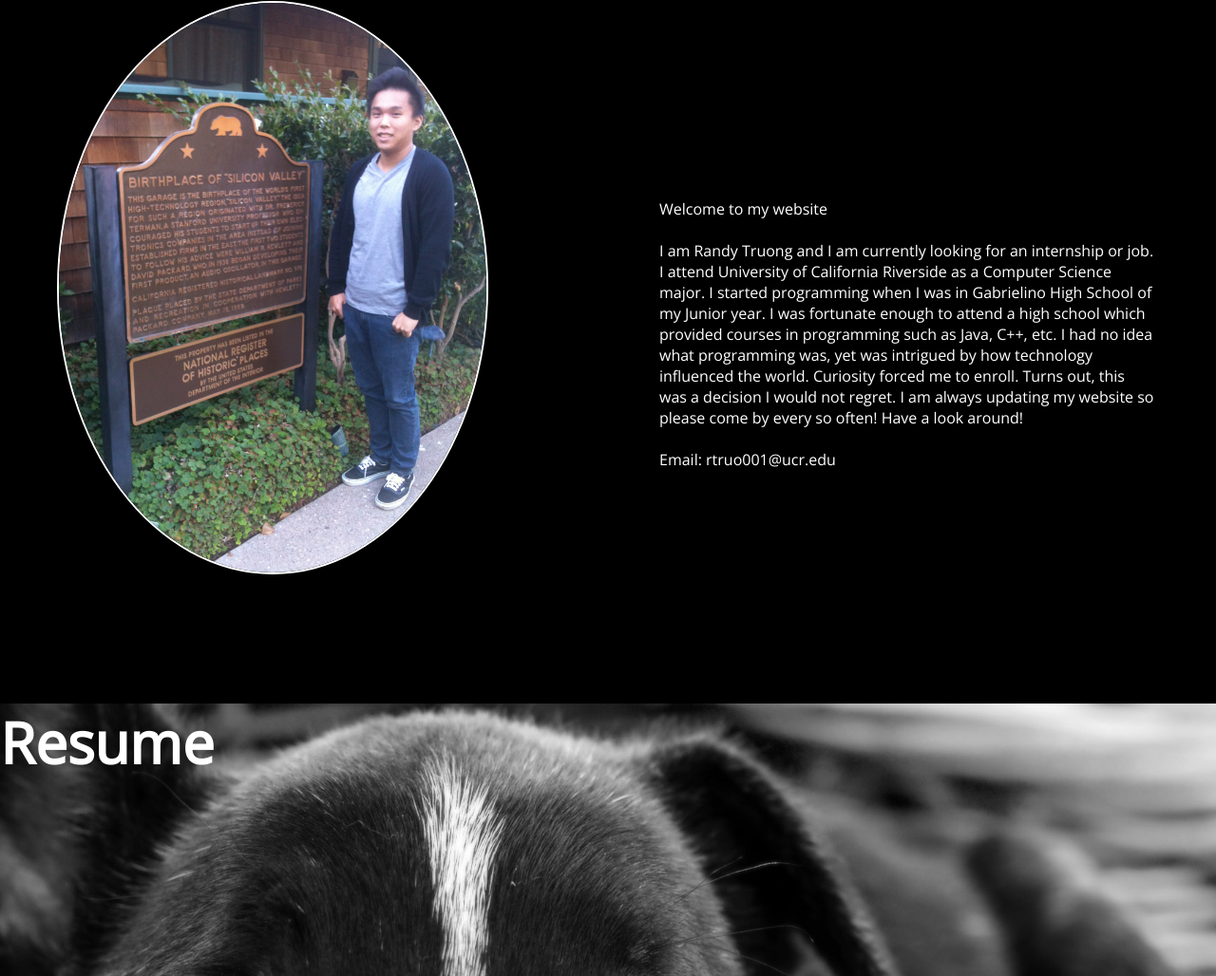
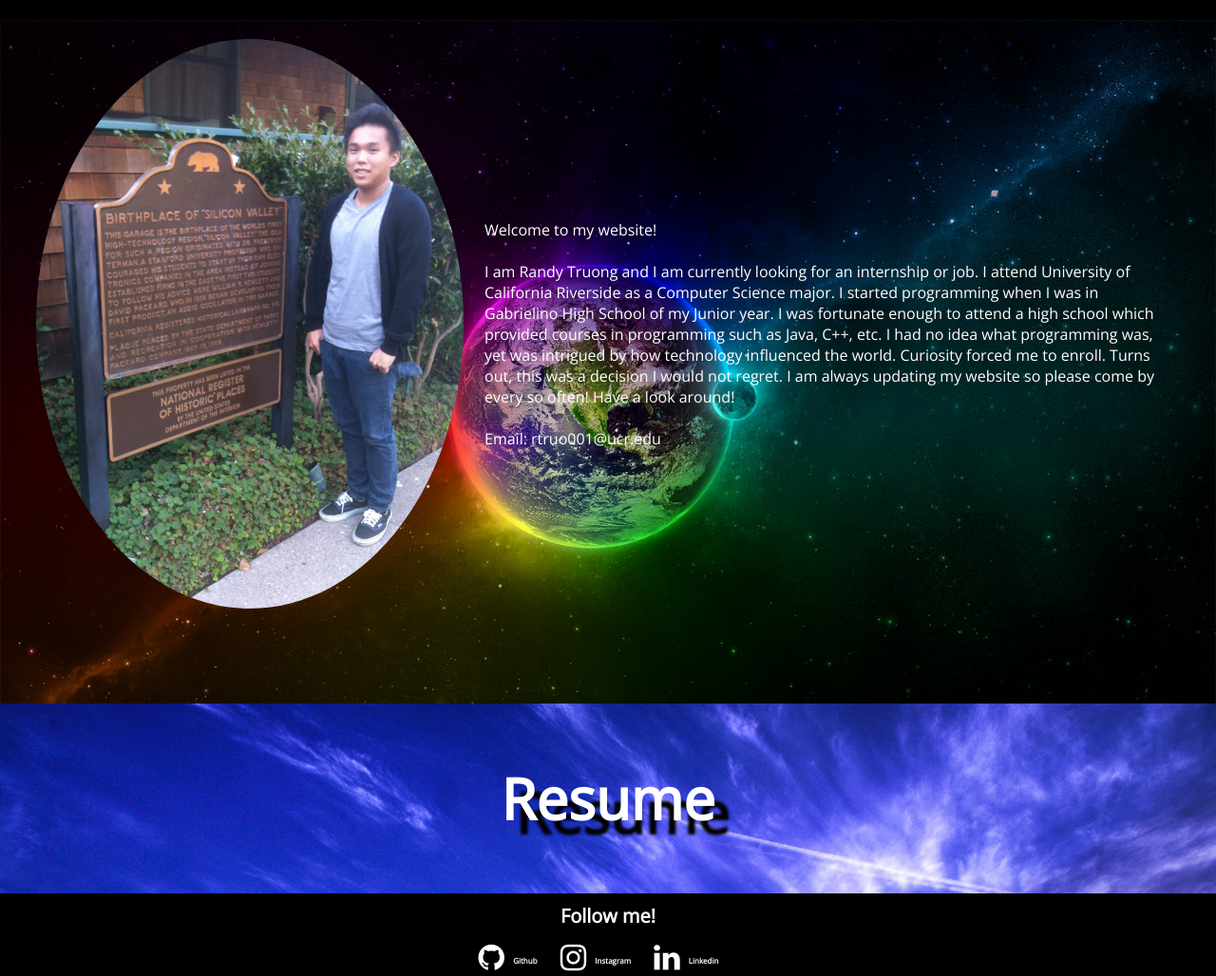
Before and after one commit to rtruo001/GitTest, a plain HTML site: page 2MyWebpage/index.html in a window 1280 px wide. Shown: the part 859-1887 px from the top of the page at 95% size. Drawn offline with nearby package versions, Linux system fonts and the light colour scheme.

Commit message:
Finished first iteration of website

```diff
--- a/2MyWebpage/index.html
+++ b/2MyWebpage/index.html
@@ -21,7 +21,9 @@
 
 		<header>
 			<section id="picture">
-				<div id="pictureOfMe"></div>
+				<div id="pictureOfMe">
+					<h1>RT</h1>
+				</div>
 			</section>
 
 		<section id="navBar">
@@ -29,7 +31,7 @@
 				<li><a href="#home">Home</a></li>
 				<li><a href="#aboutMe">About Me</a></li>
 				<li><a href="#resume">Resume</a></li>
-				<li><a href="#myLinks">Links</a></li>
+				<li><a href="#myLinks">Contact</a></li>
 			</ul>
 		</section>
 	</header>
@@ -46,15 +48,15 @@
 			</div>
 		</section>
 
-		<section id="aboutMe" class="hideme">
+		<section id="aboutMe">
 			<div id="aboutMePicture">
-				<img src="./photos/me.jpg"/>
+				<img src="./photos/me.jpg"/ class="hideme">
 			</div>
-			<div id="aboutMeText">
+			<div id="aboutMeText" class="hideme">
 				<div class="textInSection">
 					<p>
 						<br>
-						Welcome to my website
+						Welcome to my website!
 						<br>
 						<br>
 						I am Randy Truong and I am currently looking for an internship or job. I attend University of California Riverside as a Computer Science major. I started programming when I was in Gabrielino High School of my Junior year. I was fortunate enough to attend a high school which provided courses in programming such as Java, C++, etc. I had no idea what programming was, yet was intrigued by how technology influenced the world. Curiosity forced me to enroll. Turns out, this was a decision I would not regret. I am always updating my website so please come by every so often! Have a look around!
@@ -68,7 +70,9 @@
 
 		<section id="resume">
 			<div class="textInSection">
-				<h1>Resume</h1>
+				<a href="./photos/Resume.pdf" target="_blank">
+					<h1 id="resumeText">Resume</h1>
+				</a>
 			</div>
 		</section>
 
--- a/2MyWebpage/js/website.js
+++ b/2MyWebpage/js/website.js
@@ -1,29 +1,33 @@
+//Fade ins
 $(document).ready(function() {
   $("body").hide().fadeIn(1500);
-  $("header").hide().fadeIn(6000);
-  $("#home .textInSection").hide().fadeIn(6000);
+  $("header").hide().fadeIn(3000);
+  $("#home .textInSection").hide().fadeIn(3000);
 });
 
+//Parallax scrolling
 $(document).ready(function(){
   $('#nav').localScroll(800);
-  // $('#home').parallax("50%", 0.1);
-  // $('#aboutMe').parallax("50%", 0.1);
+  $('#home').parallax("50%", 0.1);
+  $('#aboutMe').parallax("50%", 0.1);
   // $('#resume').parallax("50%", 0.1);
   // $('#myLinks').parallax("50%", 0.1);
-})
+});
 
+// Used from a jsfiddle
+//Fades when scroll to full view of block
 $(document).ready(function() {
   /* Every time the window is scrolled ... */
   $(window).scroll( function(){
 
-  /* Check the location of each desired element */
-  $('.hideme').each( function(i){
+    /* Check the location of each desired element */
+    $('.hideme').each( function(i){
       var bottom_of_object = $(this).offset().top + $(this).outerHeight();
       var bottom_of_window = $(window).scrollTop() + $(window).height();
 
       /* If the object is completely visible in the window, fade it it */
       if( bottom_of_window > bottom_of_object ) {
-          $(this).animate({'opacity':'1'},500);
+        $(this).animate({'opacity':'1'},500);
       }
     });
   });
--- a/2MyWebpage/myWebpage.css
+++ b/2MyWebpage/myWebpage.css
@@ -76,10 +76,12 @@ header {
 #pictureOfMe {
 	width: 70px;
 	height: 70px;
-	background-image: url("./photos/cat.jpg");
+	/*background-image: url("./photos/cat.jpg");
 	background-size: cover;
 	background-repeat: no-repeat;
-	background-position: center center;
+	background-position: center center;*/
+	background-color: #00AAEE;
+	opacity: 0.7;
 	border-width: 1px;
 	border-style: solid;
 	border-radius: 50%;
@@ -88,6 +90,11 @@ header {
 	position: fixed;
 	left: 70px;
 	top: 4px;
+}
+
+#pictureOfMe h1 {
+	font-size: 50px;
+	text-align: center;
 }
 
 #navBar {
@@ -151,7 +158,9 @@ ABOUT ME SECTIONS
 #aboutMe {
 	width: 100vw;
   height: 100vh;
-  background: black;
+  /*Light Blue*/
+  background-color: black;
+  background-image: url("./photos/Earth.jpg");
 	background-attachment: fixed;
 	background-size: cover;
 	background-repeat: no-repeat;
@@ -162,22 +171,23 @@ ABOUT ME SECTIONS
 #aboutMePicture {
 	display: inline-block;
  	width: 510px;
- 	padding: 60px;
+ 	/*padding: 60px;*/
 }
 
 #aboutMePicture img {
 	width: 450px;
 	height: 600px;
-	border-width: 2px;
 	border-radius: 50%;
-	border-style: solid;
-	border-color: white;
+	position: absolute;
+	top: 50%;
+	left: 3%;
+ 	transform: translate(0, -50%);
 }
 
 #aboutMeText {
 	display: inline-block;
-	padding: 5%;
  	position: absolute;
+ 	padding-right: 4%;
  	top: 50%;
  	transform: translate(0, -50%);
 }
@@ -189,12 +199,33 @@ ABOUT ME SECTIONS
 
 #resume {
 	width: 100vw;
-  height: 100vh;
-	background-image: url("./photos/frenchbulldog.jpg");
+  height: 200px;
+	background-image: url("./photos/nightsky.jpg");
 	background-attachment: fixed;
 	background-size: cover;
 	background-repeat: no-repeat;
+	position: relative;
 	z-index: 200;
+}
+
+#resume h1 {
+	text-shadow: 15px 15px 3px black;
+}
+
+#resume a {
+	position: absolute;
+	top: 50%;
+	left: 50%;
+ 	transform: translate(-50%, -50%);
+}
+
+#resume a:hover {
+	text-decoration: none;
+}
+
+#resume a:hover h1{
+	text-shadow: 15px 15px 20px black;
+	opacity: 0.8;
 }
 
 /*
@@ -202,8 +233,7 @@ Contact Links
 */
 #myLinks {
 	width: 100vw;
-	height: 200px;
-	margin-top: 80px;
+	height: 80px;
 	background: rgba(0,0,0,0);
 	background-attachment: fixed;
 	background-size: cover;
@@ -216,17 +246,12 @@ Contact Links
 	font-size: 20px;
 	text-align: center;
 	padding: 10px;
-
 }
 
 #linkIcons {
 	text-align: center;
 	padding: 5px;
 	position: relative;
-}
-
-.icons {
-
 }
 
 .icons h1 {
```
Also changed, not shown: 2MyWebpage/photos/Bubbles.jpg (added), 2MyWebpage/photos/Earth.jpg (added), 2MyWebpage/photos/InspirationalWallpaper.png (added), 1 other file.
